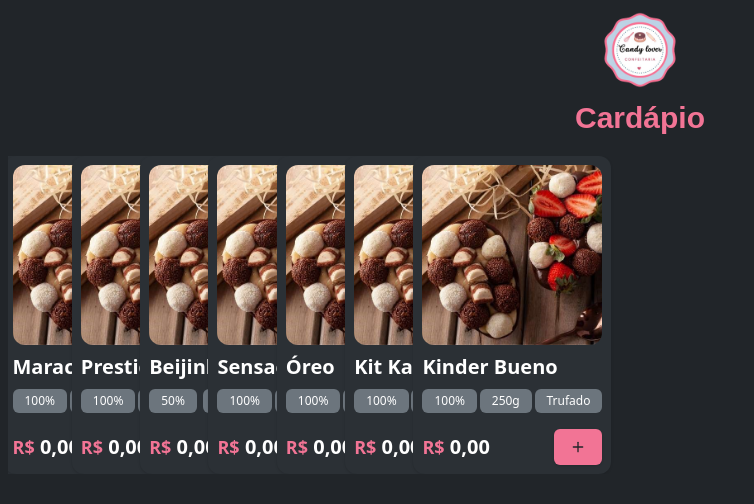
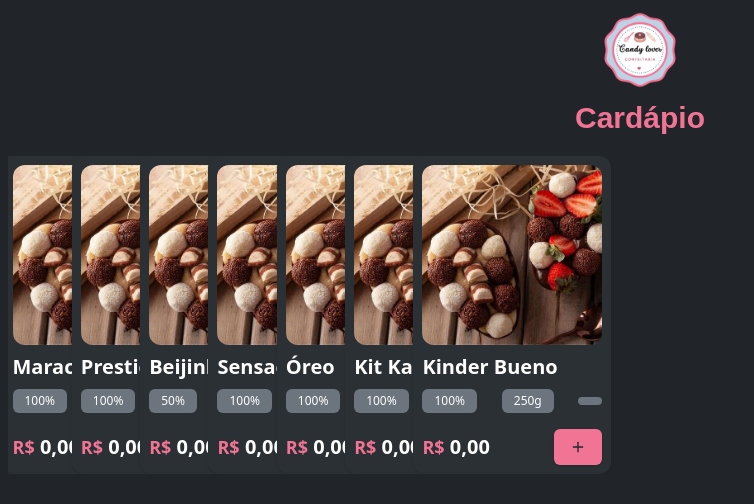
Before and after one commit to KaiqueDev1/candy, a Next.js app: page / in a window 1280 px wide. Shown: the top 504 px of the page, without its empty margins (0-754 px from the left). Built offline with nearby package versions, Linux system fonts and the light colour scheme; a web font is replaced by a local one.

Commit message:
Adicionado imagem condicional para teste

```diff
--- a/src/data/eggsData.ts
+++ b/src/data/eggsData.ts
@@ -1,16 +1,18 @@
 import eggImage from "../../public/image/egg.jpg";
+import eggImageC from "../../public/image/egg_c.jpeg";
 
 const eggsData = [
   {
     id: "E1",
     name: "Brigadeiro",
     image_link: eggImage,
+    image_linkC: eggImageC,
     description: "Brigadeiro tradicional com casca ao leite",
     bark: "100%",
     price: "0,00",
     grams: "250g",
     ingredients: "Brigadeiro, chocolate",
-    type: "Trufado",
+    type: "",
   },
   {
     id: "E2",
@@ -21,7 +23,7 @@
     price: "0,00",
     grams: "250g",
     ingredients: "Maracujá",
-    type: "Trufado",
+    type: "",
   },
   {
     id: "E3",
@@ -32,7 +34,7 @@
     price: "0,00",
     grams: "250g",
     ingredients: "Beijinho",
-    type: "Trufado",
+    type: "",
   },
   {
     id: "E4",
@@ -43,7 +45,7 @@
     price: "0,00",
     grams: "250g",
     ingredients: "Beijinho",
-    type: "Trufado",
+    type: "",
   },
   {
     id: "E5",
@@ -54,7 +56,7 @@
     price: "0,00",
     grams: "250g",
     ingredients: "Moranguinho",
-    type: "Trufado",
+    type: "",
   },
   {
     id: "E6",
@@ -65,7 +67,7 @@
     price: "0,00",
     grams: "250g",
     ingredients: "Óreo",
-    type: "Trufado",
+    type: "",
   },
   {
     id: "E7",
@@ -76,7 +78,7 @@
     price: "0,00",
     grams: "250g",
     ingredients: "Kit Kat",
-    type: "Trufado",
+    type: "",
   },
   {
     id: "E8",
@@ -87,7 +89,7 @@
     price: "0,00",
     grams: "250g",
     ingredients: "Kinder Bueno e nutella",
-    type: "Trufado",
+    type: "",
   },
 ];
 
```
